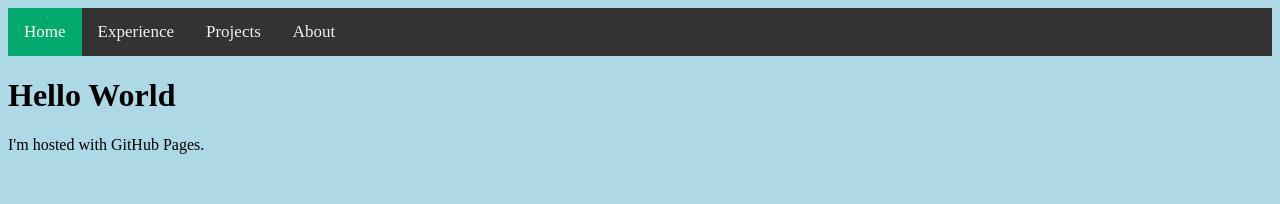
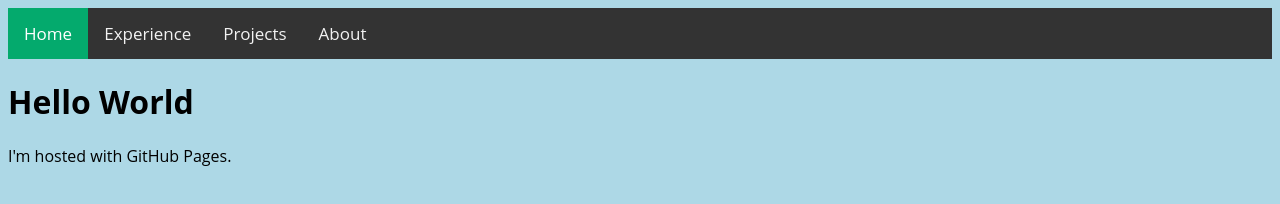
Before and after one commit to Matt0706/Matt0706.github.io, a plain HTML site: page index.html in a window 1280 px wide. Drawn offline with Linux system fonts and the light colour scheme.

Commit message:
fixing fonts

```diff
--- a/index.html
+++ b/index.html
@@ -12,7 +12,7 @@
     <a href="/pages/about">About</a>
 </div>
 
-<body>
+<body class="open-sans">
 
     <h1>Hello World</h1>
 
--- a/styles/index-style.css
+++ b/styles/index-style.css
@@ -1,3 +1,13 @@
+
+.open-sans {
+  font-family: "Open Sans", sans-serif;
+  font-optical-sizing: auto;
+  font-weight: 500;
+  font-style: normal;
+  font-variation-settings:
+    "wdth" 100;
+}
+
 body {
     background-color: lightblue;
   }
```
